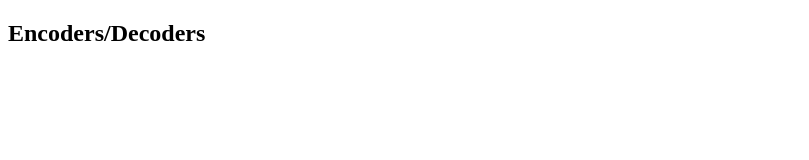
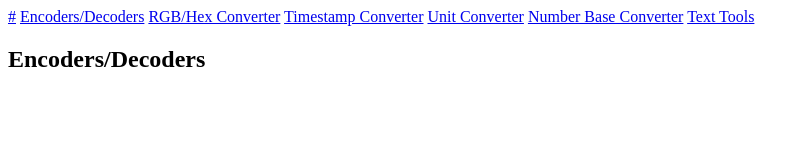
Before and after one commit to vineetvdubey/utility-apps-ui, a website: page apps/encoders-decoders/index.html in a window 1280 px wide. Shown: the whole page, without its empty margins (0-809 px from the left). Drawn offline with Linux system fonts and the light colour scheme.

Commit message:
added headers in all htmls

```diff
--- a/apps/encoders-decoders/index.html
+++ b/apps/encoders-decoders/index.html
@@ -11,7 +11,15 @@
 
 <body>
   <header>
-
+    <nav role="navigation">
+      <a href="/index.html">#</a>
+      <a href="/apps/encoders-decoders/index.html">Encoders/Decoders</a>
+      <a href="/apps/rgb-hex-converter/index.html">RGB/Hex Converter</a>
+      <a href="/apps/timestamp-converter/index.html">Timestamp Converter</a>
+      <a href="/apps/unit-converter/index.html">Unit Converter</a>
+      <a href="/apps/number-base-converter/index.html">Number Base Converter</a>
+      <a href="/apps/text-tools/index.html">Text Tools</a>
+    </nav>
   </header>
   <main>
     <h2>Encoders/Decoders</h2>
```
Also changed, not shown: apps/number-base-converter/index.html (+9 -1 lines), apps/rgb-hex-converter/index.html (+9 -1 lines), apps/text-tools/index.html (+9 -1 lines), apps/timestamp-converter/index.html (+9 -1 lines), apps/unit-converter/index.html (+9 -1 lines).
